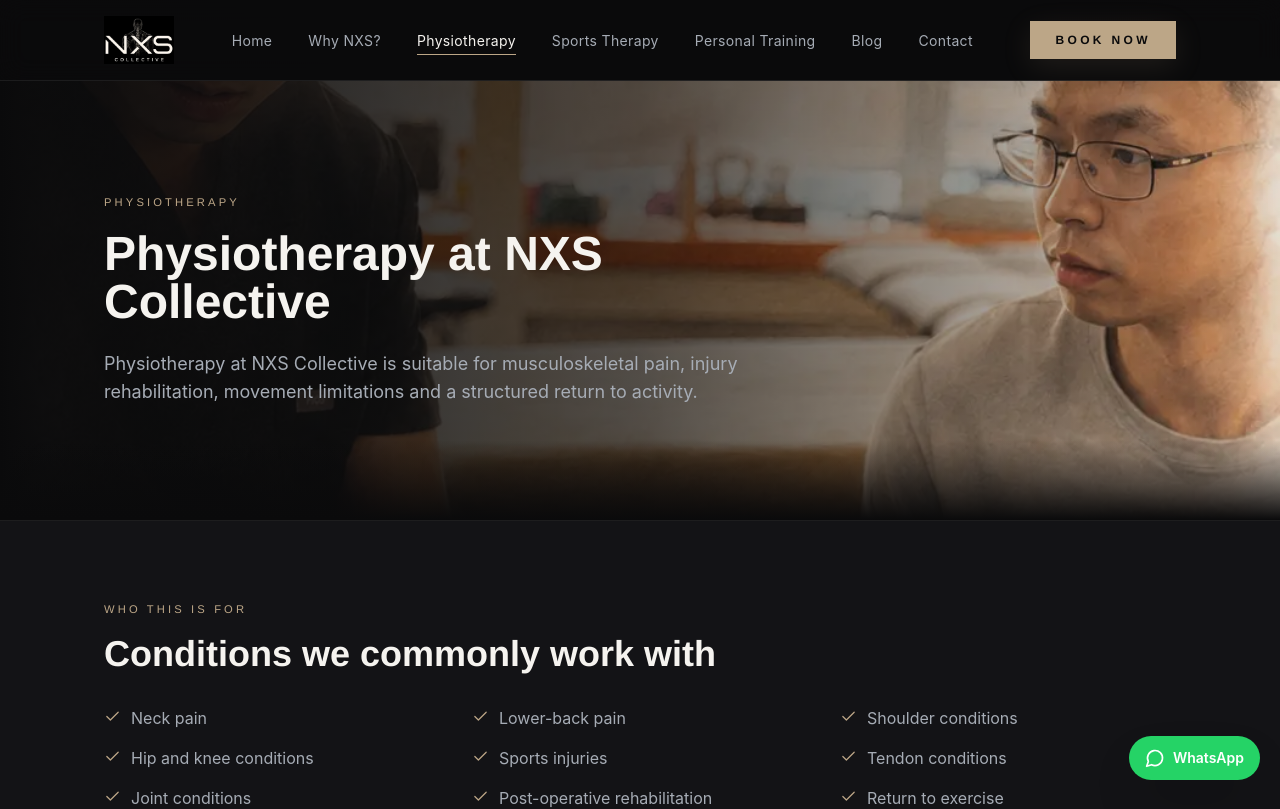
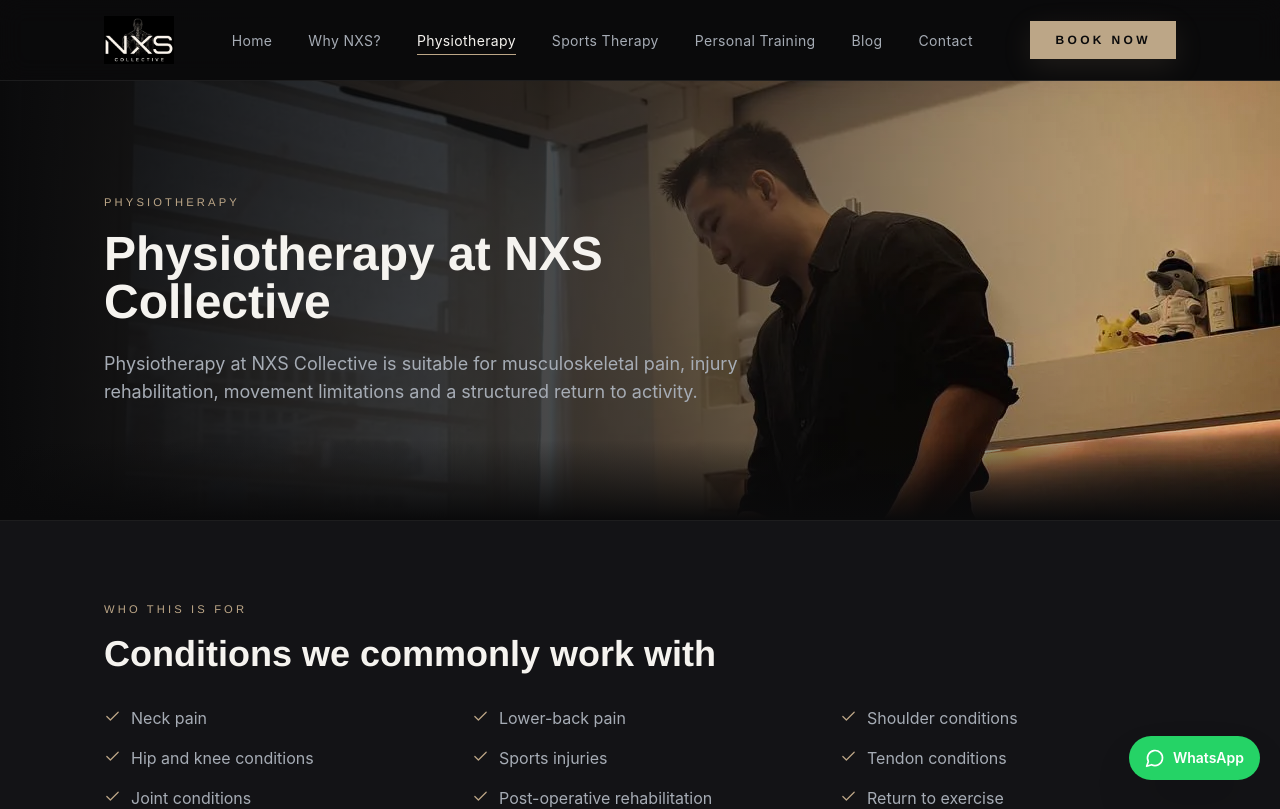
Before and after one commit to nxscollective/nxs-collective-website, a Next.js app in the folder nxs-collective/: page /physiotherapy in a window 1280 px wide. Shown: the top 809 px of the page. Built offline with nearby package versions, Linux system fonts and the light colour scheme.

Commit message:
Fix physiotherapy hero image

```diff
--- a/nxs-collective/src/app/physiotherapy/page.tsx
+++ b/nxs-collective/src/app/physiotherapy/page.tsx
@@ -79,9 +79,10 @@
         title="Physiotherapy at NXS Collective"
         description="Physiotherapy at NXS Collective is suitable for musculoskeletal pain, injury rehabilitation, movement limitations and a structured return to activity."
         image={{
-          src: "/images/physiotherapy/physio-consult-sketch.webp",
-          alt: "Samuel discussing assessment findings with a client",
-          objectPosition: "58% 43%",
+          src: "/images/physiotherapy/physio-hero-samuel.webp",
+          alt: "Samuel, physiotherapist at NXS Collective, treating a client",
+          objectPosition: "62% 38%",
+          brightness: 1.12,
         }}
       />
 
```
